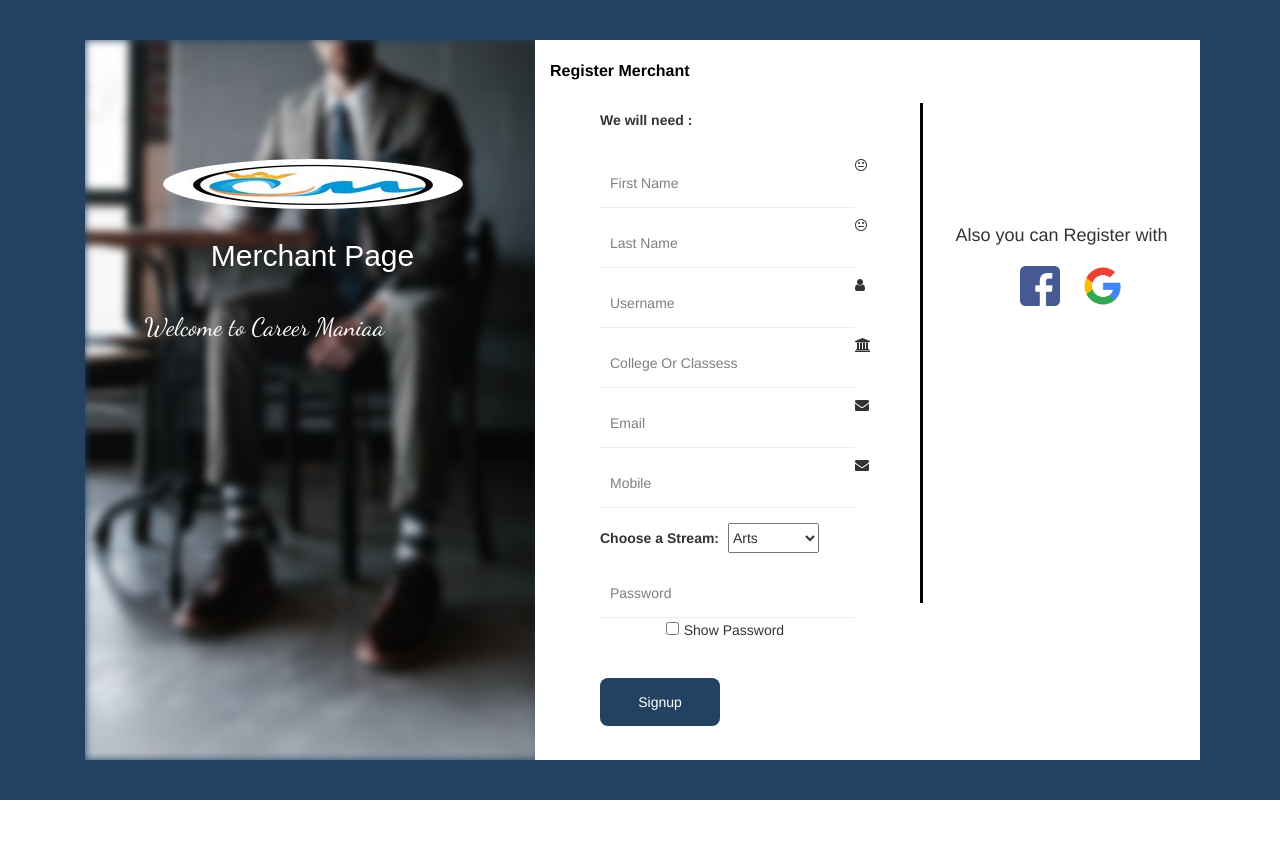
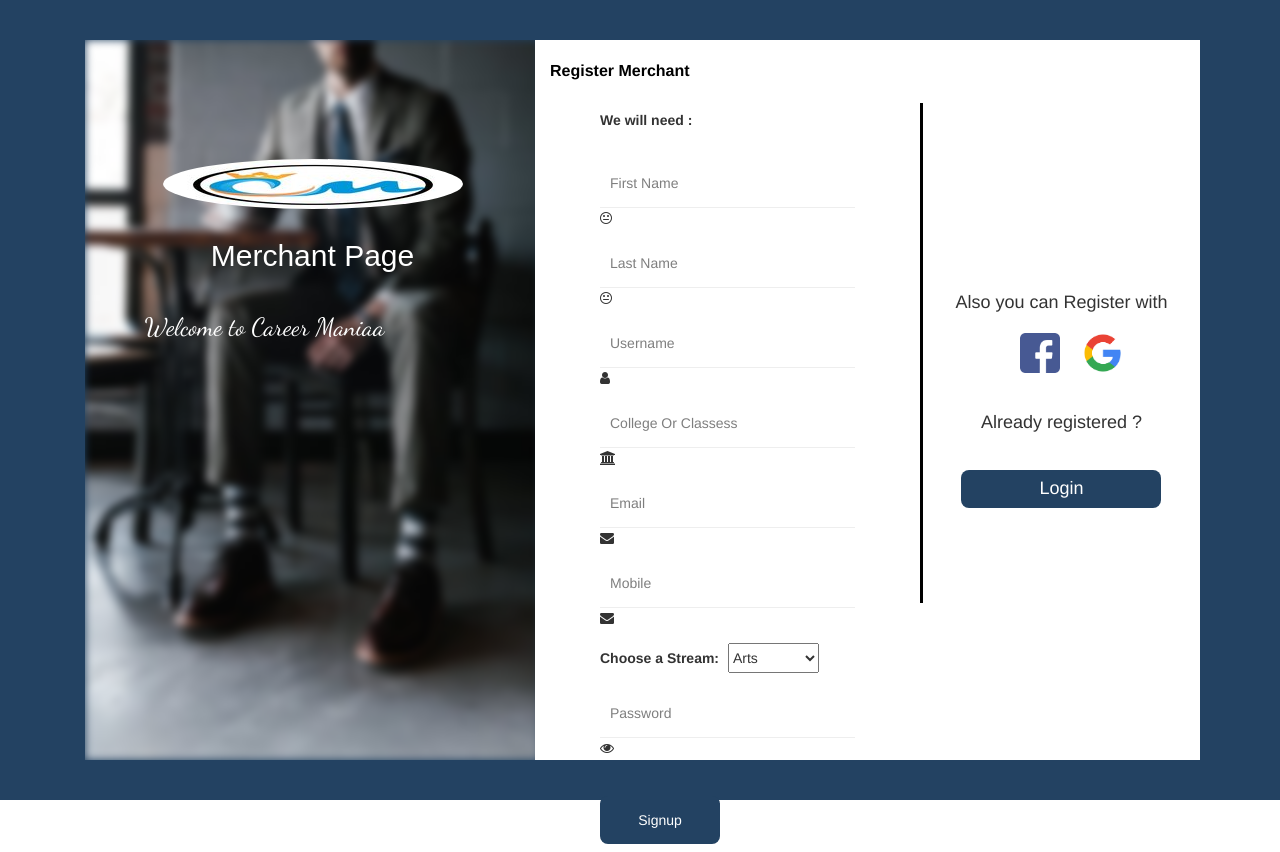
Before and after one commit to Careermania/Careermania-Website, a Django app: page /register_merchant in a window 1280 px wide. Before the commit the page ends 800 px from the top, so only its background shows below. Run offline with Django 3.2, Linux system fonts and the light colour scheme; some libraries are stand-ins or nearby versions; some web fonts are replaced.

Commit message:
Bug Fixed

```diff
--- a/mania/static/css/signup_merchant.css
+++ b/mania/static/css/signup_merchant.css
@@ -1,10 +1,6 @@
 
 .main{
 	background-color:  #234262;
-	}
-
-.back{
-	background-color:white;
 	}
 
 .slide{
@@ -70,8 +66,6 @@
   opacity: 0.5; /* Firefox */
 }
 .input-icons i {
-            position: absolute;
-
   border-color:grey;
 }
 
@@ -87,7 +81,6 @@ button {
   padding: 14px 20px;
   margin: 8px 0;
   border: none;
-  cursor: pointer;
   width: 120px;
   border-radius:8px;
 
@@ -96,6 +89,7 @@ button {
 button:hover {
   opacity: 0.8;
 }
+
 .imgg {
   position: absolute;
   top: 20%;
--- a/mania/templates/merchant/signup_merchant.html
+++ b/mania/templates/merchant/signup_merchant.html
@@ -21,7 +21,8 @@
     <title>Signup page</title>
   </head>
   <body>
-  <div class="main">
+
+<div class="main">
   <div class="container">
   <br><br>
   <div class="row">
@@ -41,7 +42,7 @@
     </div>
 </div>
 </div>
-  <div class="col-lg-7 back">
+  <div class="col-lg-7" style="background-color: white;">
   <br>
 	 <div class="row">
 	 <div class="col-lg-12">
@@ -96,9 +97,8 @@
 	</div>
 	 <div class="input-icons">
 	   <input type="password"  class="text-line " placeholder="Password" id ="myInput" name="password" required>
+	   <i class="fa fa-eye" aria-hidden="true" onclick="merchant()" style="cursor: pointer;"></i>
 	   <br>
-	   <center>
-	   <input type="checkbox" onclick="merchant()"><span style="padding: 5px;">Show Password</span></center>
 	   </div>
 		<div style="color:red">{{error}}</div>
 		<div style="color:green">{{success}}</div>
@@ -107,14 +107,17 @@
 	 </form>
 
 	 </div>
-	 <div class="col-lg-5" >
+	 <div class="col-lg-5" style="margin-top: 100px;padding-top: 80px;">
 	     <center>
-	   <h4 style="margin-top:50%;">  Also you can Register with </h4>
+	   <h4>  Also you can Register with </h4>
 	   <div style="">
         <ul style="list-style-type: none;">
           <li style="display: inline-block;padding: 10px;"><img src="{% static 'img/facebook.png' %}" width="40" height="40"></li>
           <li style="display: inline-block;padding: 10px;"><img src="{% static 'img/google.png' %}" width="40" height="40"></li>
-        </ul>
+		</ul>
+		<center>
+			<h4 style="padding-top: 20px;">Already registered ?</h4><br>
+			<a href="login_merchant"><button class="btn btn-warning">Login</button></a></center>
       </div>
        <center>
 
```
Lines whose indentation alone changed are shown as unchanged.
